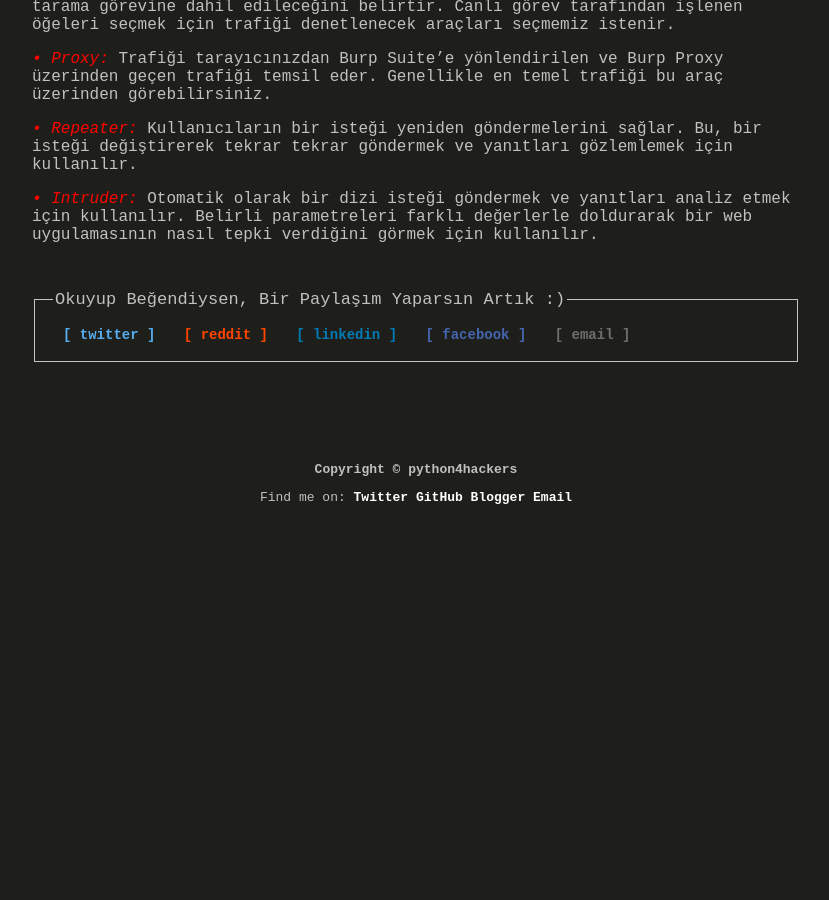
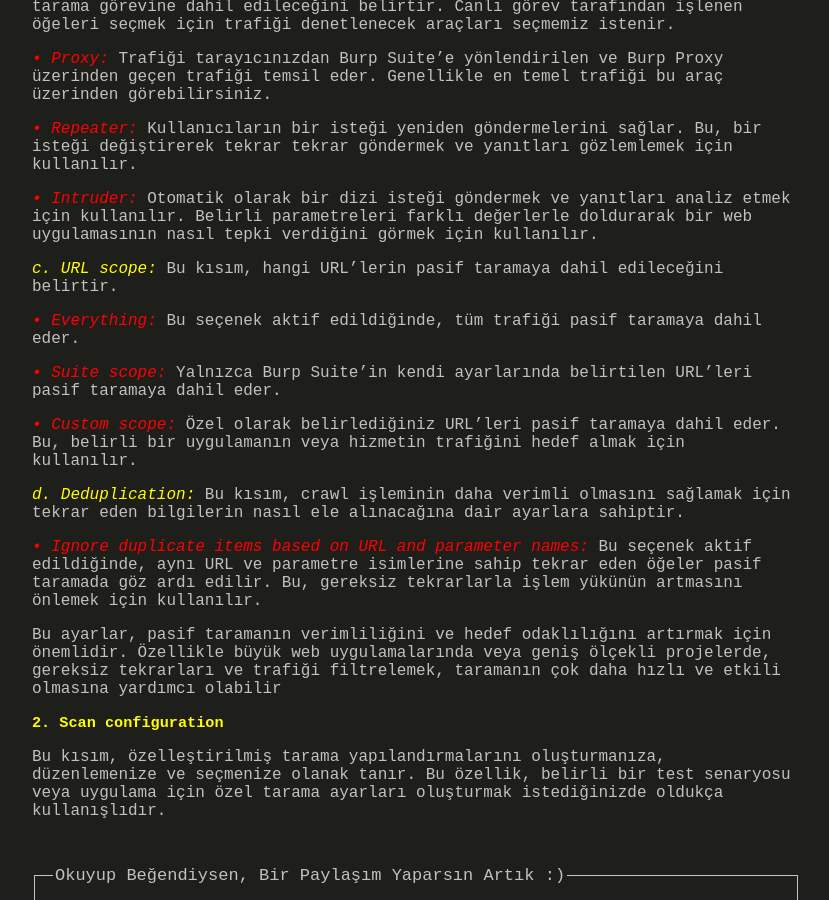
Before and after one commit to python4hackersblog/hacklogs.github.io, a Jekyll site: the page built from _posts/2023-11-05-Burp-Suite.md, in a window 1280 px wide and 900 px high, scrolled down 1653 px. Shown: the whole window, without its empty margins (224-1053 px from the left). Built offline with Jekyll 4.4.1, drawn with Linux system fonts in a browser that asks for light colours; before the commit the page ends 2158 px from its top, so only the background shows below that.

Commit message:
Update 2023-11-05-Burp-Suite.md

```diff
--- a/_posts/2023-11-05-Burp-Suite.md
+++ b/_posts/2023-11-05-Burp-Suite.md
@@ -33,3 +33,22 @@
 <i style="color: red;">• Repeater:</i> Kullanıcıların bir isteği yeniden göndermelerini sağlar. Bu, bir isteği değiştirerek tekrar tekrar göndermek ve yanıtları gözlemlemek için kullanılır.
 
 <i style="color: red;">• Intruder:</i> Otomatik olarak bir dizi isteği göndermek ve yanıtları analiz etmek için kullanılır. Belirli parametreleri farklı değerlerle doldurarak bir web uygulamasının nasıl tepki verdiğini görmek için kullanılır.
+
+<i style="color: yellow;">c. URL scope: </i> Bu kısım, hangi URL'lerin pasif taramaya dahil edileceğini belirtir.
+
+<i style="color: red;">• Everything:</i> Bu seçenek aktif edildiğinde, tüm trafiği pasif taramaya dahil eder.
+
+<i style="color: red;">• Suite scope:</i> Yalnızca Burp Suite'in kendi ayarlarında belirtilen URL'leri pasif taramaya dahil eder.
+
+<i style="color: red;">• Custom scope:</i> Özel olarak belirlediğiniz URL'leri pasif taramaya dahil eder. Bu, belirli bir uygulamanın veya hizmetin trafiğini hedef almak için kullanılır.
+
+<i style="color: yellow;">d. Deduplication: </i> Bu kısım, crawl işleminin daha verimli olmasını sağlamak için tekrar eden bilgilerin nasıl ele alınacağına dair ayarlara sahiptir.
+
+<i style="color: red;">• Ignore duplicate items based on URL and parameter names:</i> Bu seçenek aktif edildiğinde, aynı URL ve parametre isimlerine sahip tekrar eden öğeler pasif taramada göz ardı edilir. Bu, gereksiz tekrarlarla işlem yükünün artmasını önlemek için kullanılır.
+
+Bu ayarlar, pasif taramanın verimliliğini ve hedef odaklılığını artırmak için önemlidir. Özellikle büyük web uygulamalarında veya geniş ölçekli projelerde, gereksiz tekrarları ve trafiği filtrelemek, taramanın çok daha hızlı ve etkili olmasına yardımcı olabilir
+
+
+<h3 style="color:yellow;">2. Scan configuration</h3>
+
+Bu kısım, özelleştirilmiş tarama yapılandırmalarını oluşturmanıza, düzenlemenize ve seçmenize olanak tanır. Bu özellik, belirli bir test senaryosu veya uygulama için özel tarama ayarları oluşturmak istediğinizde oldukça kullanışlıdır.
```
